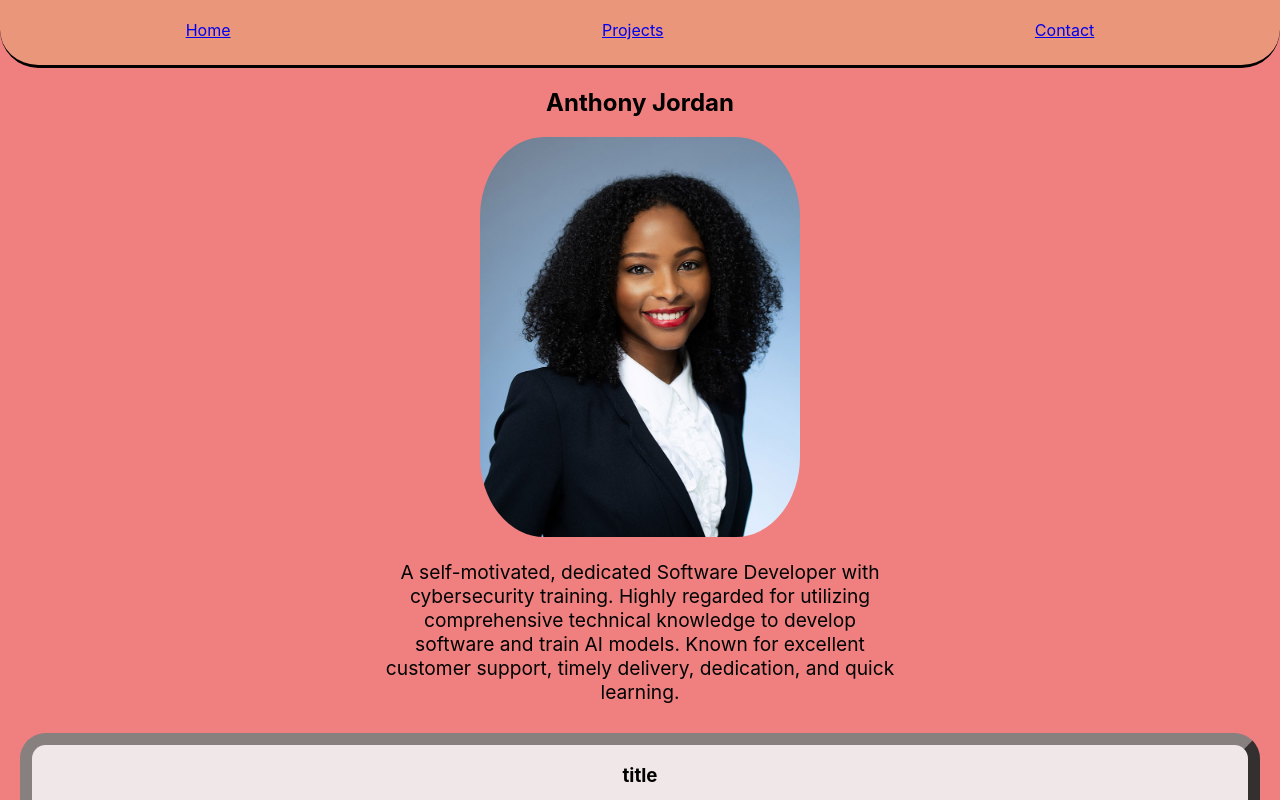
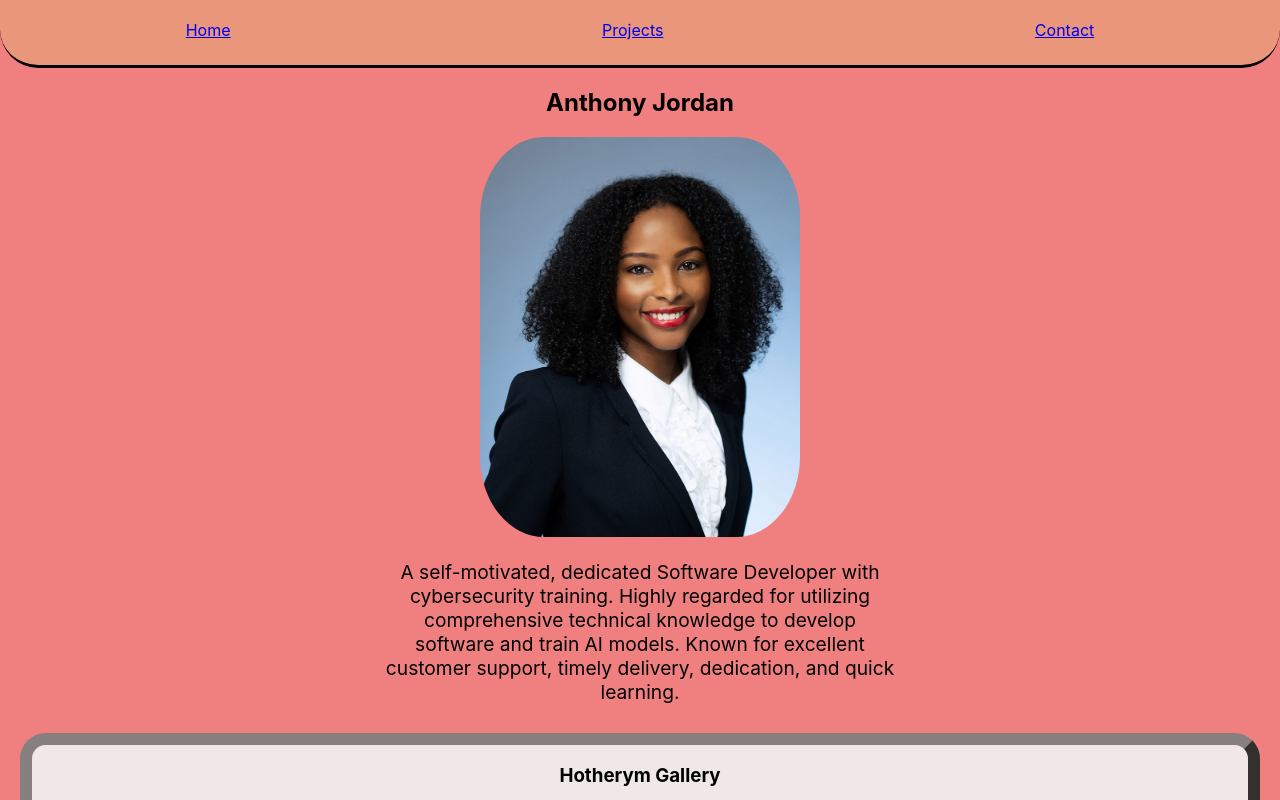
Before and after one commit to AnthonyJordan/portfolio, a React (Create React App) app: page / in a window 1280 px wide. Shown: the top 800 px of the page. Built offline with nearby package versions, Linux system fonts and the light colour scheme.

Commit message:
updated project information

```diff
--- a/src/config.js
+++ b/src/config.js
@@ -4,8 +4,18 @@ const config = {
   projects: [
     {
       id: 0,
-      title: "title",
-      brief: "a brief description",
+      title: "SpaceR2",
+      brief:
+        "SpaceR2 is a React Native app designed to collect and display real time space related data such as ISS location, astronauts in space, and other information.",
+      description:
+        "SpaceR was originally my capstone project from ZipCode Wilmington. I worked with another student there to build an app to collate and display various space based information. We had originally built the app in Angular and Java. SpaceR2 was the product of me revisitng this app. I rebuilt the frontend in React and the backend in C# to gain some more knowledge and experience with those technologies. The backend runs on an AWS EC2 instance and stores information is gathers from various APIs in it's database. The front end app is able to be run on Android or IOS and allows the user to view information such as the ISS Location, what astronauts are currently in space, information on upcoming space launces, and more.",
+      challenges:
+        "Rebuilding a project in a whole new language was something new to me. It was also one of the few times I have rewritten another persons code, as I had to migrate the code my partner had written previously. Overall though, C# and ASP.NET were not too different from Java and Spring Boot, and I found React much easier to work with than Angular was in the original, though I am sure I owe much of that to my own improved skills in the years between.",
+      tech: "JavaScript, Java, C#, HTML/CSS, React Native, Angular, Spring Boot, ASP.NET, MVC, AWS EC2, ORM, API",
+      github: [
+        "https://github.com/AnthonyJordan/SpaceR2Frontend",
+        "https://github.com/AnthonyJordan/SpaceR2Backend",
+      ],
       ssLocs: [
         { ss0: require("./images/projectImages/ph1.png") },
         { ss1: require("./images/projectImages/ph2.png") },
@@ -14,8 +24,15 @@ const config = {
     },
     {
       id: 1,
-      title: "title",
-      brief: "a brief description 2",
+      title: "Hotherym Gallery",
+      brief:
+        "A gallery built to display clients art and integrating with their prexisting website and hosting setup.",
+      description:
+        "My client had a prexisting old website that they had had created long ago. They wished to add a gallery to it to display their art. I built this gallery in React with some light input from the client. I also fixed a few CSS issue and updated some parts of their old website. They were quite happy.",
+      challenges:
+        "My clients hosting structure was very unique, and finding a way display the art according to the clients specifications was a fun and interesting experience. Integrating with their current website was definitely a challenge due to how it was hosted, but I learned a lot and we were both very happy with the result.",
+      tech: "HTML/CSS, JavaScript, React",
+      github: ["https://github.com/AnthonyJordan/Hotherym-Original"],
       ssLocs: [
         { ss0: require("./images/projectImages/ph4.jpeg") },
         { ss1: require("./images/projectImages/ph5.png") },
@@ -24,8 +41,18 @@ const config = {
     },
     {
       id: 2,
-      title: "title",
-      brief: "a brief description 3",
+      title: "Final Fantasy XIV Free Company Website",
+      brief:
+        "A website built to display members of guilds in the popular MMORPG Final Fantasy 14. Allows users to create accounts, upload images, build profiles for their characters, and more.",
+      description:
+        "I built this website as my capstone project for graduating Flatiron. A friend of mine asked me to build a website so that he could display information for him and his friends characters. I built this in Ruby for the backend and React for the frontend. It allows for users to display information on their characters, upload screenshots, comment, and more. It includes password hashing and reset functions as well as allowing visitors to view images and comments generated by users. This was a very fun project and one of the larger things I have built.",
+      challenges:
+        "As this was a multipage website with user generated content, a storage database, and a password reset mailer, it was a very large undertaking. Particularly setting up the mailer was very new to me. This project really allowed me to flex my web development skills and challenged me with building many different pieces of a greater whole.",
+      tech: "Ruby, JavaScript, HTML/CSS, Ruby on Rails, React, MVC, API",
+      github: [
+        "https://github.com/AnthonyJordan/ffxiv_fc_website_frontend",
+        "https://github.com/AnthonyJordan/ffxiv_fc_website_backend2",
+      ],
       ssLocs: [
         { ss0: require("./images/projectImages/ph7.jpg") },
         { ss1: require("./images/projectImages/ph8.jpg") },
```
